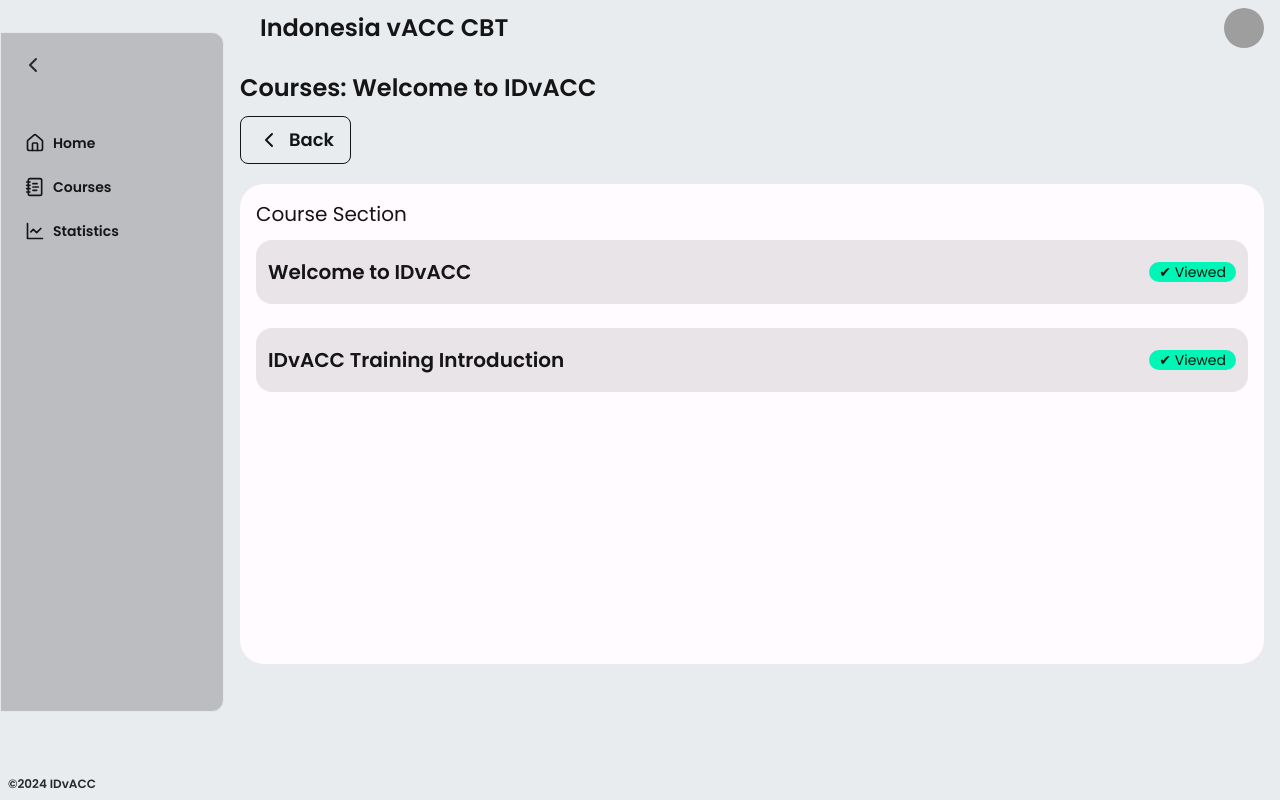
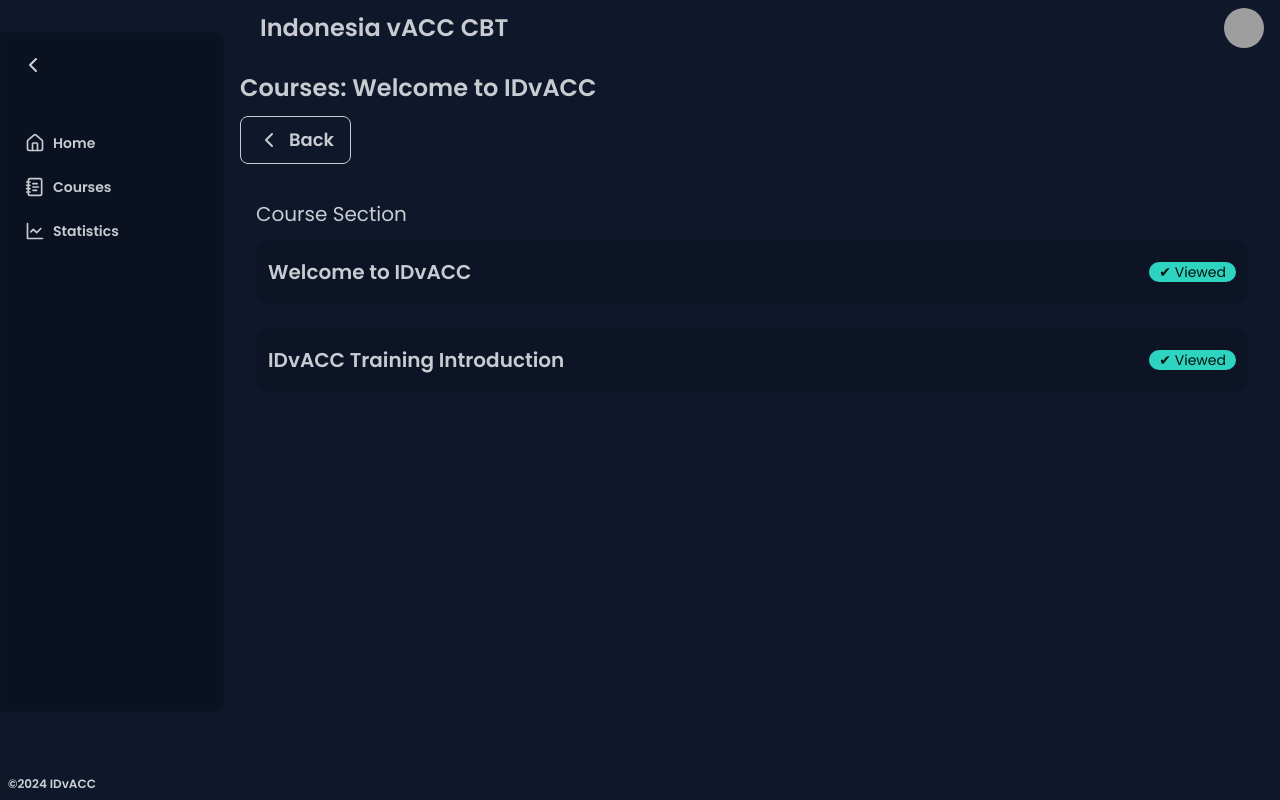
Before and after one commit to shirof30/idvacc-cbt, a Next.js app: page /dashboard/courses/1 in a window 1280 px wide. Built offline with nearby package versions, Linux system fonts and the light colour scheme; grey boxes are pictures that could not be loaded.

Commit message:
feat: Update Next.js and ESLint dependencies, add environment variable for app version, and fix minor UI issues

```diff
--- a/next.config.mjs
+++ b/next.config.mjs
@@ -1,6 +1,11 @@
+
 /** @type {import('next').NextConfig} */
+
 const nextConfig = {
-    crossOrigin: 'anonymous'
+    crossOrigin: 'anonymous',
+    env: {
+      APP_VERSION: process.env.npm_package_version || '',
+    },
   };
 
   export default nextConfig;
--- a/package.json
+++ b/package.json
@@ -13,7 +13,7 @@
     "axios": "^1.7.2",
     "clsx": "^2.1.1",
     "lucide-react": "^0.399.0",
-    "next": "14.2.4",
+    "next": "^14.2.5",
     "next-auth": "^5.0.0-beta.19",
     "nextjs-toploader": "^1.6.12",
     "react": "^18.3.1",
@@ -32,7 +32,7 @@
     "autoprefixer": "^10.4.19",
     "daisyui": "^4.12.10",
     "eslint": "^9.6.0",
-    "eslint-config-next": "14.2.4",
+    "eslint-config-next": "^14.2.5",
     "postcss": "^8.4.39",
     "prisma": "^5.17.0",
     "tailwindcss": "^3.4.4",
--- a/src/app/dashboard/layout.tsx
+++ b/src/app/dashboard/layout.tsx
@@ -16,13 +16,13 @@
     <html lang="en">
       <body suppressHydrationWarning>
         <NextTopLoader showSpinner={false} />
-        <div className="flex min-h-screen bg-[#e9ecef] overflow-y-auto">
+        <div className="flex min-h-screen overflow-y-auto bg-base-100">
           <Sidebar />
           <div className="flex-1 flex-grow w-full">
             <Header />
             <main className="p-4 overflow-y-auto">
               {children}
-              <div className="absolute text-xs font-semibold bottom-2 left-2 text-neutral">
+              <div className="absolute text-xs font-semibold bottom-2 left-2 text-neutral-content">
                 &copy;{ new Date().getFullYear() } IDvACC
               </div>
             </main>
--- a/src/app/dashboard/page.tsx
+++ b/src/app/dashboard/page.tsx
@@ -19,41 +19,41 @@
         <div className='flex flex-col col-span-3 gap-8 h-[70dvh]'>
           <div className='flex gap-5'>
             <div className='w-full lg:w-[22rem] col-span-3'>
-              <div className='h-32 relative bg-[#e0e1e6] shadow card card-compact'>
+              <div className='relative h-32 shadow bg-base-300 card card-compact'>
                 <div className='flex flex-col justify-between mt-auto card-body'>
                   <p className='text-base font-semibold card-title lg:text-2xl'>{session.user.vatsim.rating.short} - {session.user.vatsim.rating.long}</p>
                   <p className='font-base'>Rating</p>
-                  <div className='absolute w-10 h-10 border-4 rounded-full -top-2 border-base-100 bg-[#e0e1e6] -right-3 flex items-center justify-center'>
+                  <div className='absolute flex items-center justify-center w-10 h-10 border-4 rounded-full -top-2 border-base-100 bg-base-300 -right-3'>
                     <ShieldHalf />
                   </div>
                 </div>
               </div>
             </div>
             <div className='w-full lg:w-[22rem]'>
-              <div className='h-32 relative bg-[#e0e1e6] shadow card card-compact'>
+              <div className='relative h-32 shadow bg-base-300 card card-compact'>
                 <div className='flex flex-col justify-between mt-auto card-body'>
                   <div className='text-base font-semibold card-title lg:text-2xl'>{
                     await fetch(`https://api.vatsim.net/v2/members/${session?.user.cid}/stats`).then(res => res.json()).then(data => !data.atc ? 0 : data.atc)} hours</div>
                   <p className='font-base'>Time Spended</p>
-                  <div className='absolute w-10 h-10 border-4 rounded-full -top-2 border-base-100 bg-[#e0e1e6] -right-3 flex items-center justify-center'>
+                  <div className='absolute flex items-center justify-center w-10 h-10 border-4 rounded-full -top-2 border-base-100 bg-base-300 -right-3'>
                     <Clock />
                   </div>
                 </div>
               </div>
             </div>
             <div className='w-full lg:w-[15rem]'>
-              <div className='h-32 relative bg-[#e0e1e6] shadow card card-compact'>
+              <div className='relative h-32 shadow bg-base-300 card card-compact'>
                 <div className='flex flex-col justify-between mt-auto card-body'>
                   <p className='text-base font-semibold card-title lg:text-2xl'>3</p>
                   <p className='font-base'>Courses Completed</p>
-                  <div className='absolute w-10 h-10 border-4 rounded-full -top-2 border-base-100 bg-[#e0e1e6] -right-3 flex items-center justify-center'>
+                  <div className='absolute flex items-center justify-center w-10 h-10 border-4 rounded-full -top-2 border-base-100 bg-base-300 -right-3'>
                     <BookCheck />
                   </div>
                 </div>
               </div>
             </div>
           </div>
-          <div className='w-full h-[560px] p-4 row-span-1 bg-secondary rounded-xl flex flex-col gap-4 shadow'>
+          <div className='w-full h-[560px] p-4 row-span-1 bg-base-300 rounded-xl flex flex-col gap-4 shadow'>
             <h1 className='font-semibold'>VATSIM Details</h1>
             <div className='flex gap-7'>
               <div className='w-[300px]'>
@@ -77,7 +77,7 @@
             </div>
           </div>
         </div>
-        <div className='col-span-1 row-span-2 p-4 shadow w-[350px] rounded-xl bg-secondary'>
+        <div className='col-span-1 row-span-2 p-4 shadow w-[350px] rounded-xl bg-base-300'>
           <h2 className='font-semibold'>ATC Session History</h2>
           <div className='overflow-x-auto'>
             <ATCSessions cid={session?.user.cid} />
--- a/src/app/login/page.tsx
+++ b/src/app/login/page.tsx
@@ -27,6 +27,7 @@
             <img src="https://idvacc.id/_next/image?url=%2F_next%2Fstatic%2Fmedia%2Fidvacc-logo.69d8c535.png&w=256&q=75" alt="IDvACC Logo" />
             <h1 className="text-6xl text-[#29b473]"><span className="text-red-600">I</span><span className="text-white">D</span>vACC <span className="text-white">CBT</span></h1>
             <p>Indonesia vACC CBT Website</p>
+            <span className="text-xs font-light">v{process.env.APP_VERSION}</span>
           </div>
         </div>
       </div>
--- a/src/components/sidebar.tsx
+++ b/src/components/sidebar.tsx
@@ -68,11 +68,11 @@
 
   return (
     <div>
-      <nav className={cn("mt-8 border rounded-e-xl h-[85dvh] bg-secondary md:block hidden", status && 'duration-500', !isMinimized ? 'w-56' : 'w-[72px]', className)}>
+      <nav className={cn("mt-8 border border-base-200 rounded-e-xl h-[85dvh] bg-base-300 md:block hidden", status && 'duration-500', !isMinimized ? 'w-56' : 'w-[72px]', className)}>
         <div className="py-4 space-y-4">
           <div className="px-3 py-2">
             <div className="mt-2 space-y-1">
-              <div className={cn('text-3xl text-neutral cursor-pointer ms-2 -mt-3 mb-10 rounded-full size-8')} onClick={handleToggle}>
+              <div className={cn('text-3xl text-neutral-content cursor-pointer ms-2 -mt-3 mb-10 rounded-full size-8')} onClick={handleToggle}>
                 {isMinimized ? <Menu /> : <ChevronLeft />}
               </div>
               <DashboardNav items={NavItems} />
@@ -99,7 +99,7 @@
         return (
           item.href && (
             <div key={idx} className={`${isMinimized ? 'tooltip tooltip-right' : ''}`} data-tip={item.title}>
-              <Link href={!item.href ? '/' : item.href} className={cn('flex items-center gap-2 overflow-hidden rounded-md py-2 text-sm font-medium hover:bg-base-100 hover:text-neutral transition-colors duration-300', path === item.href ? 'bg-white' : 'bg-transparent')} onClick={() => { if (setOpen) setOpen(false) }}>
+              <Link href={!item.href ? '/' : item.href} className={cn('flex items-center gap-2 overflow-hidden rounded-md py-2 text-sm font-medium hover:bg-base-100 hover:text-neutral-content transition-colors duration-300', path === item.href ? 'bg-primary text-primary-content' : 'bg-transparent')} onClick={() => { if (setOpen) setOpen(false) }}>
                 <Icon className='ml-3 size-5' />
                 {isMobile || (!isMinimized && !isMobile) ? <span className='mr-2 font-semibold truncate'>{item.title}</span> : ''}
               </Link>
--- a/tailwind.config.js
+++ b/tailwind.config.js
@@ -6,21 +6,22 @@
   },
   daisyui: {
     themes: [
-      {
-        mytheme: {
-          primary: "#734b5e",
-          secondary: "#bcbdc0",
-          teritary: "#8a8d91",
-          four: "#f5d3c8",
-          accent: "#565857",
-          neutral: "#292929",
-          "base-100": "#fffbff",
-          info: "#0cc6ff",
-          success: "#00f6b6",
-          warning: "#e39a00",
-          error: "#ff0039",
-        },
-      },
+      // {
+      //   mytheme: {
+      //     primary: "#734b5e",
+      //     secondary: "#bcbdc0",
+      //     teritary: "#8a8d91",
+      //     four: "#f5d3c8",
+      //     accent: "#565857",
+      //     neutral: "#292929",
+      //     "base-100": "#fffbff",
+      //     info: "#0cc6ff",
+      //     success: "#00f6b6",
+      //     warning: "#e39a00",
+      //     error: "#ff0039",
+      //   },
+      // },
+      'night',
     ],
   },
   plugins: [require("daisyui")],
```
Also changed, not shown: 1 other file (tests, documents, lock files or other folders).
